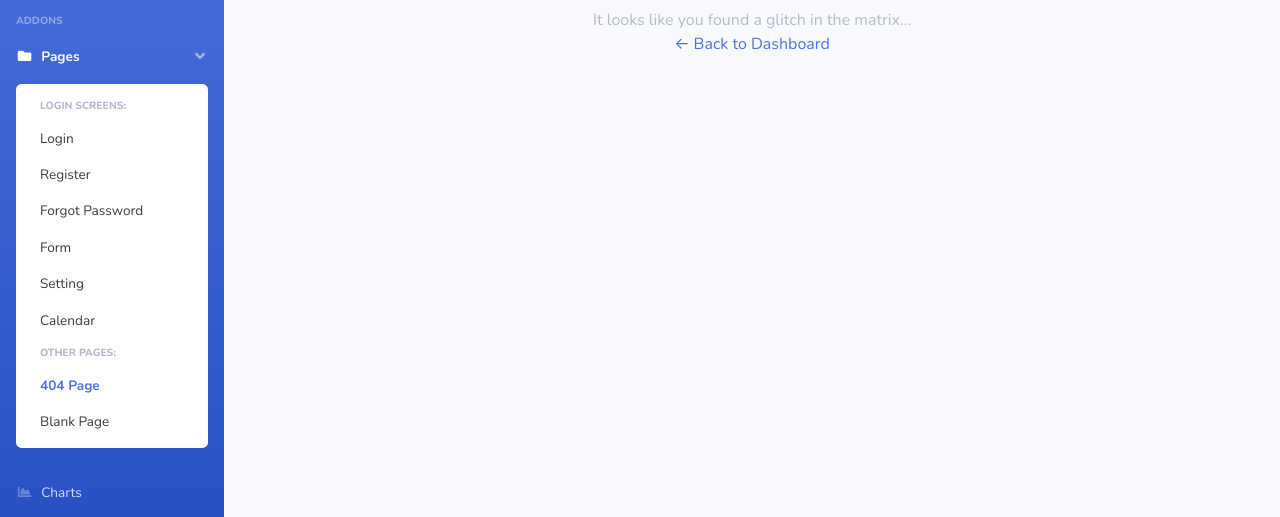
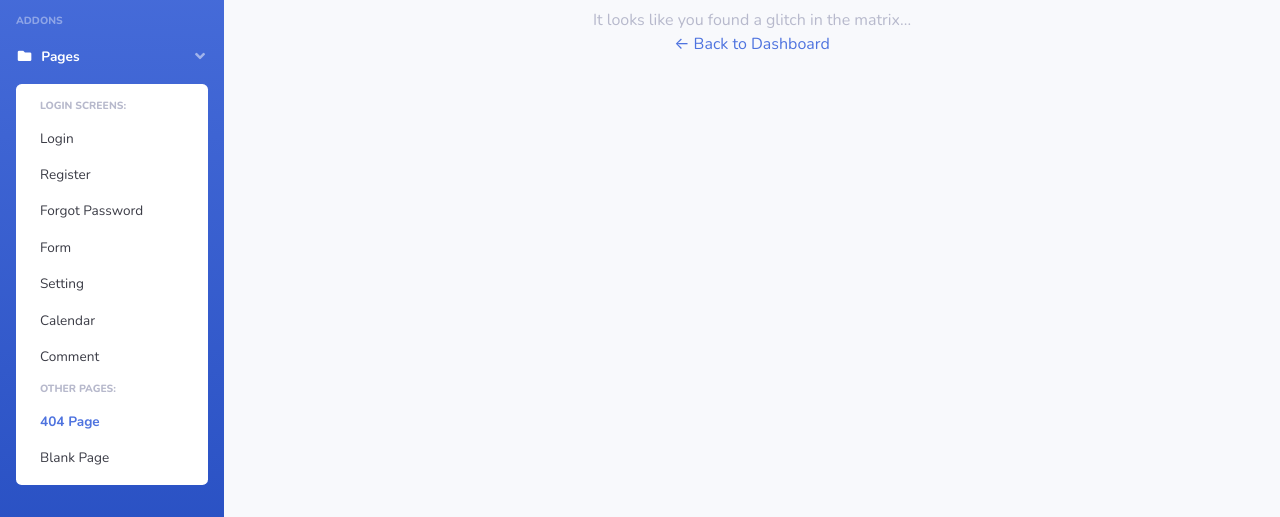
Before and after one commit to owmowm1524/FDA-Dashboard, a website with bundled scripts: page 404.html in a window 1280 px wide. Shown: the part 276-793 px from the top of the page. Built offline with nearby package versions, Linux system fonts and the light colour scheme.

Commit message:
Update 404.html

```diff
--- a/404.html
+++ b/404.html
@@ -116,6 +116,7 @@
                         <a class="collapse-item" href="form.html">Form</a>
                         <a class="collapse-item" href="setting.html">Setting</a>
                         <a class="collapse-item" href="calendar.html">Calendar</a>
+                        <a class="collapse-item" href="comment.html">Comment</a>
                         <div class="collapse-divider"></div>
                         <h6 class="collapse-header">Other Pages:</h6>
                         <a class="collapse-item active" href="404.html">404 Page</a>
```
